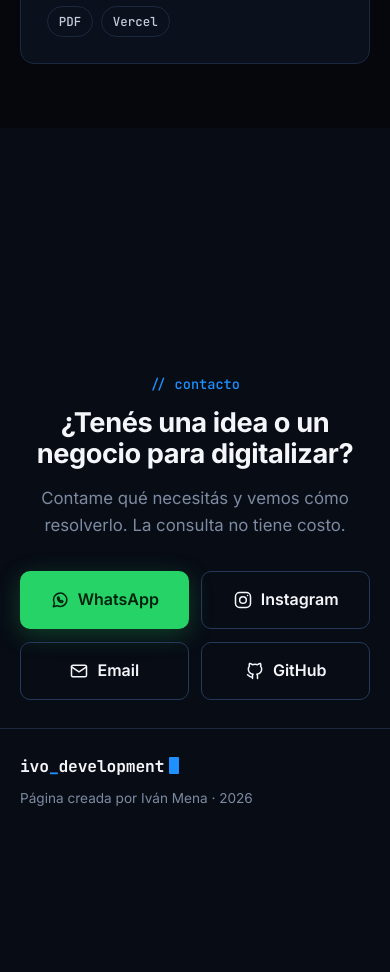
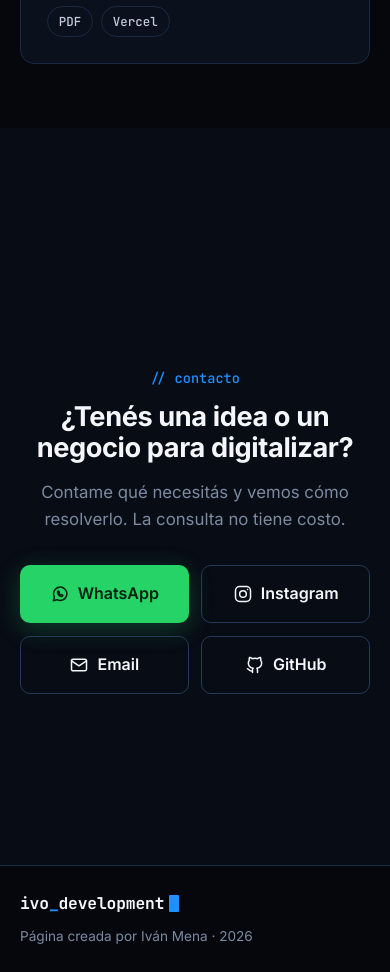
Before and after one commit to ivo99o/portfolio-ivodevelopment, a React (Vite) app: page / in a window 390 px wide. Shown: the part 5100-6072 px from the top of the page. Built offline with nearby package versions, Linux system fonts and the light colour scheme.

Commit message:
Dejar el pie de página como barra al final y centrar contacto en el espacio restante

```diff
--- a/src/estilos/secciones.css
+++ b/src/estilos/secciones.css
@@ -143,15 +143,25 @@
 .cierre {
   display: flex;
   flex-direction: column;
-  justify-content: center;
   min-height: 100vh;
   min-height: 100svh;
   padding-top: 68px;
   background: var(--fondo-alt);
 }
 
-.cierre .seccion {
-  padding: 48px 0 36px;
+.cierre .seccion-contacto {
+  display: flex;
+  flex: 1;
+  align-items: center;
+  padding: 40px 0;
+}
+
+.cierre .seccion-contacto > .contenedor {
+  width: 100%;
+}
+
+.cierre .pie {
+  background: var(--fondo);
 }
 
 .seccion-alt {
@@ -188,8 +198,8 @@
     padding: 64px 0;
   }
 
-  .cierre .seccion {
-    padding: 40px 0 28px;
+  .cierre .seccion-contacto {
+    padding: 32px 0;
   }
 }
 
```
Also changed, not shown: 1 other file (tests, documents, lock files or other folders).
